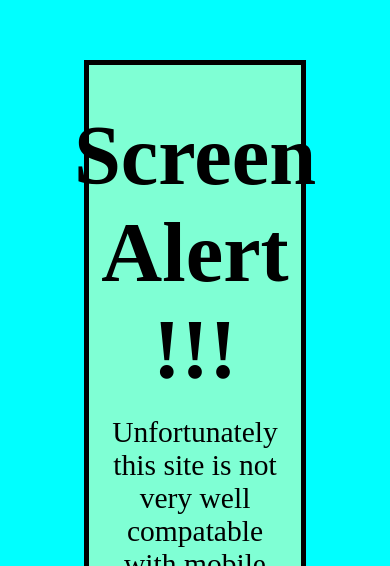
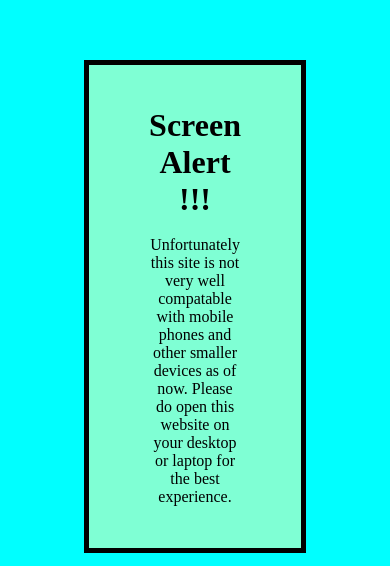
Before and after one commit to Nitin320/Portfolio-website, a plain HTML site: page index.html in a window 390 px wide. Shown: the part 278-844 px from the top of the page. Drawn offline with Linux system fonts and the light colour scheme.

Commit message:
rectifying issues

```diff
--- a/css/index.css
+++ b/css/index.css
@@ -121,12 +121,12 @@ main {
     }
 
     .mobhead {
-        font-size: 10vh;
+        font-size: 2rem;
         font-weight: bold;
     }
 
     .mobdesc {
-        font-size: 3.5vh;
+        font-size: 1rem;
     }
 
 }
```
